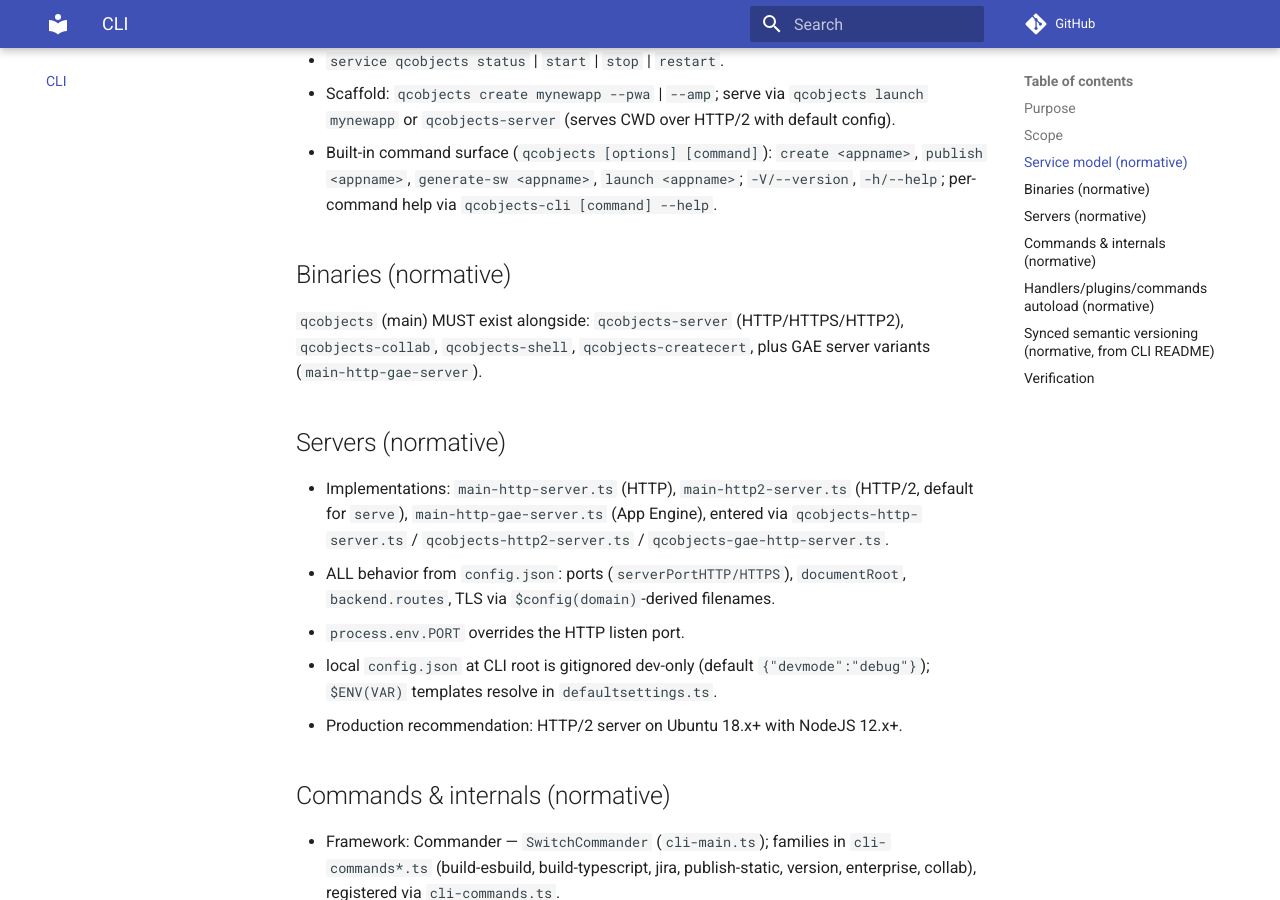
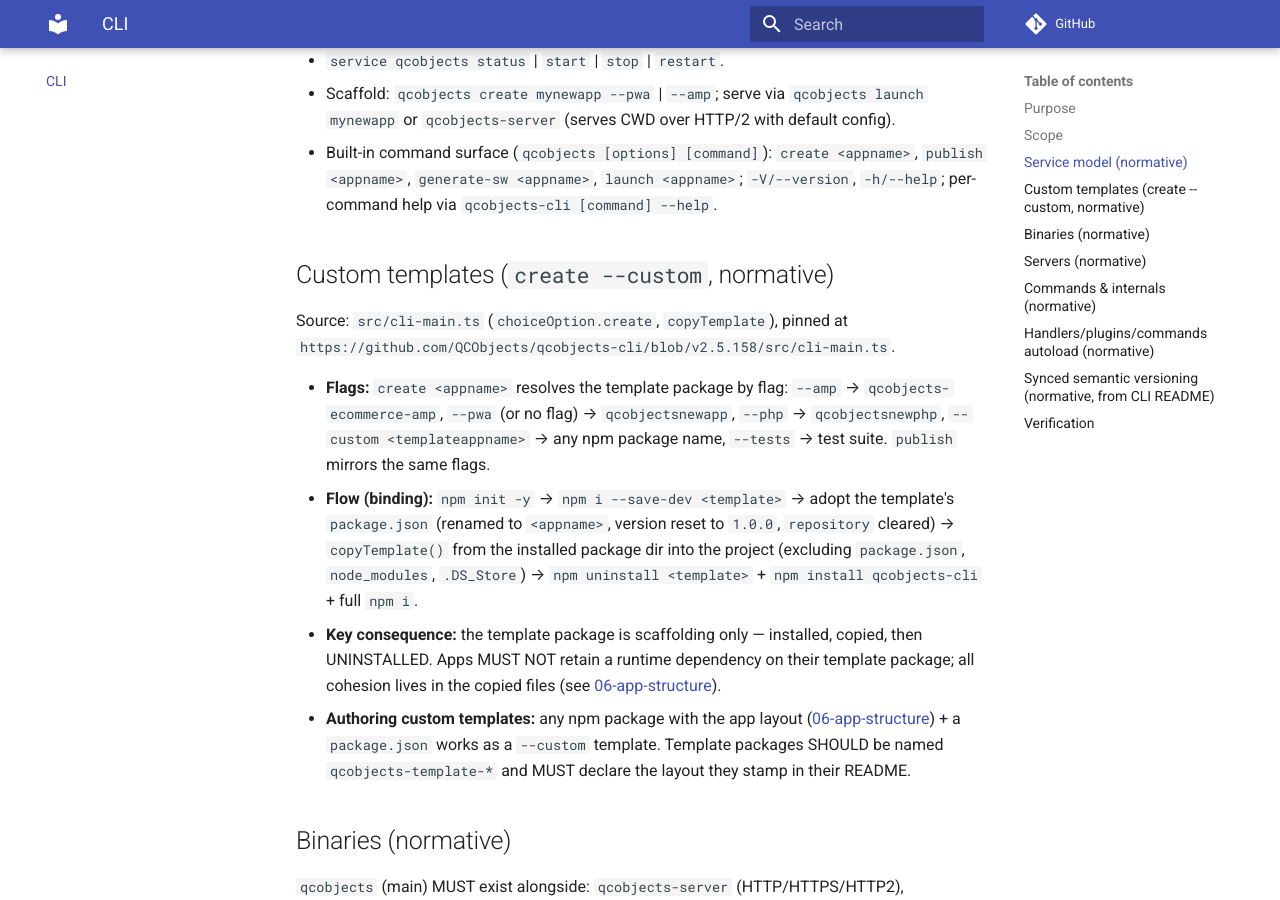
Before and after one commit to QCObjects/product-specs, an MkDocs documentation site: the page built from docs/05-cli.md, in a window 1280 px wide and 900 px high, scrolled down 693 px. Built offline with MkDocs 1.6.1 and Material for MkDocs 9.7.7, drawn with Linux system fonts in a browser that asks for light colours; comment, search, counter and statistics services are not loaded.

Commit message:
feat: CLI custom templates approach (create --custom flow, template contract)

```diff
--- a/docs/05-cli.md
+++ b/docs/05-cli.md
@@ -28,6 +28,29 @@ Node >= 22, npm >= 10; install with `npm i --legacy-peer-deps`.
   `create <appname>`, `publish <appname>`, `generate-sw <appname>`,
   `launch <appname>`; `-V/--version`, `-h/--help`; per-command help via
   `qcobjects-cli [command] --help`.
+
+## Custom templates (`create --custom`, normative)
+
+Source: `src/cli-main.ts` (`choiceOption.create`, `copyTemplate`), pinned at
+`https://github.com/QCObjects/qcobjects-cli/blob/v2.5.158/src/cli-main.ts`.
+
+- **Flags:** `create <appname>` resolves the template package by flag:
+  `--amp` → `qcobjects-ecommerce-amp`, `--pwa` (or no flag) → `qcobjectsnewapp`,
+  `--php` → `qcobjectsnewphp`, `--custom <templateappname>` → any npm package
+  name, `--tests` → test suite. `publish` mirrors the same flags.
+- **Flow (binding):** `npm init -y` → `npm i --save-dev <template>` → adopt the
+  template's `package.json` (renamed to `<appname>`, version reset to `1.0.0`,
+  `repository` cleared) → `copyTemplate()` from the installed package dir into
+  the project (excluding `package.json`, `node_modules`, `.DS_Store`) →
+  `npm uninstall <template>` + `npm install qcobjects-cli` + full `npm i`.
+- **Key consequence:** the template package is scaffolding only — installed,
+  copied, then UNINSTALLED. Apps MUST NOT retain a runtime dependency on their
+  template package; all cohesion lives in the copied files
+  (see [06-app-structure](./06-app-structure.md)).
+- **Authoring custom templates:** any npm package with the app layout
+  ([06-app-structure](./06-app-structure.md)) + a `package.json` works as a
+  `--custom` template. Template packages SHOULD be named
+  `qcobjects-template-*` and MUST declare the layout they stamp in their README.
 
 ## Binaries (normative)
 
```
